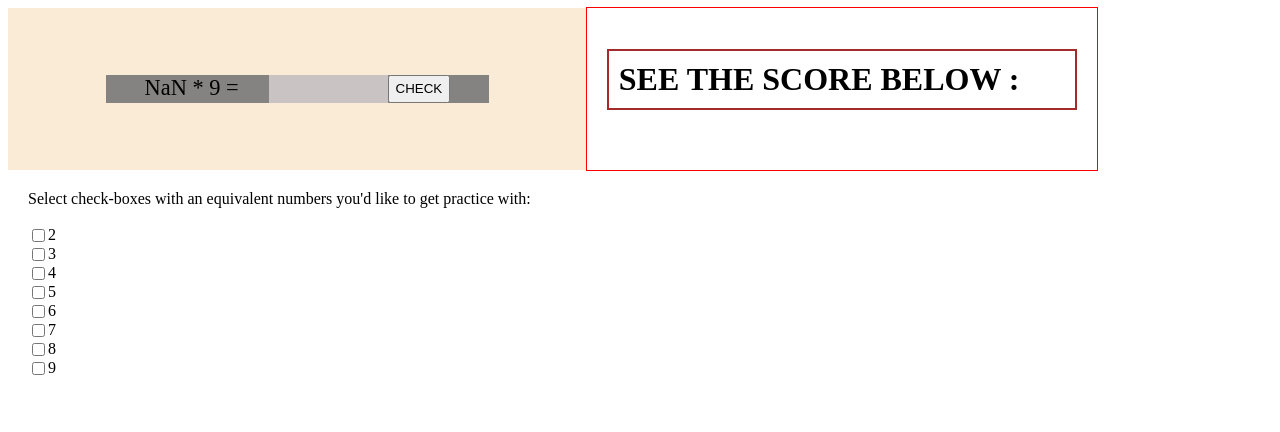
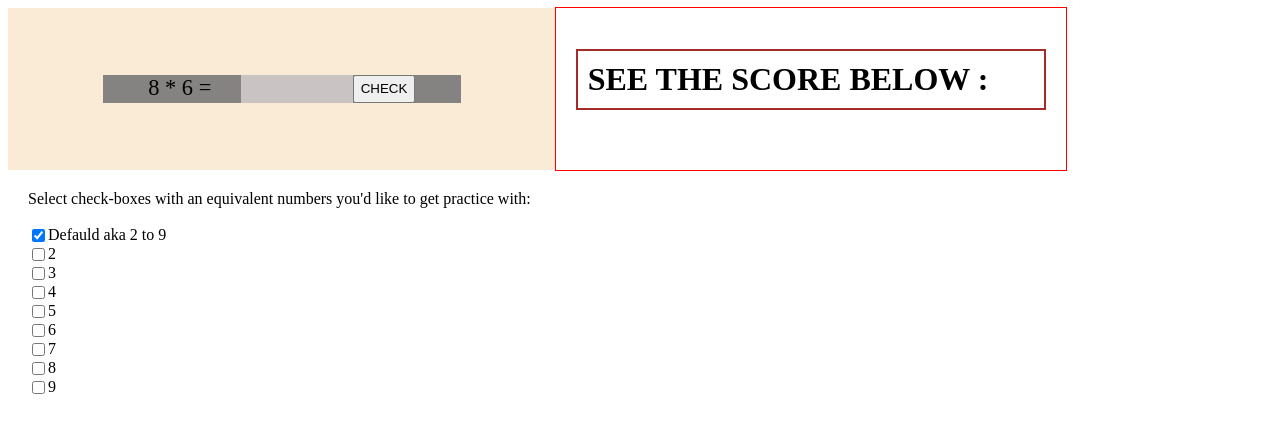
Before and after one commit to Yurii-Komarnytskyi/MultiplicationTableGame, a React (Create React App) app: page / in a window 1280 px wide. Shown: the top 432 px of the page. Built offline with nearby package versions, Linux system fonts and the light colour scheme.

Commit message:
Done a lotta work with GameModesCheckBoxes,there are two mutually exclusive regimes of GameMode state now, functioning pretty smoothly

```diff
--- a/src/components/container/GameContainer.jsx
+++ b/src/components/container/GameContainer.jsx
@@ -1,19 +1,17 @@
 import React, { useEffect, useState } from 'react';
 import styles from './GameContainer.module.css';
-import { createRandom, extractCorrectAnsw, compareGathered, ONE_TO_NINE } from '../../helpers';
-import ScorePanel from '../scorepanel/ScorePanel';
-// import BaseForMathActions from '../play_ground/math_area/BaseForMathActions';
+import { createRandom, extractCorrectAnsw, compareGathered } from '../../utils';
+import ScorePanel from '../scorepanel/panel/ScorePanel';
 import GameModesCheckBoxes from '../game_settings/GameModesCheckBoxes';
-// import BaseForMathActions from '../play_ground/BaseForMathActions';
 import BaseForMathActions from '../play_ground/BaseForMathActions';
 
 const GameContainer = () => {
   const [score, setScore] = useState([]);
-  // const [gameMode, setGameMode] = useState(ONE_TO_NINE);
   const [gameMode, setGameMode] = useState([]);
+  const [areAllTablesChecked, setAreAllTablesChecked] = useState(true);
   const [playersAnsw, setPlayersAnsw] = useState('');
   const [correctAnsw, setCorrectAnsw] = useState(null);
-  const [randQuest, setRandQuest] = useState(createRandom(gameMode));
+  const [randQuest, setRandQuest] = useState(createRandom(gameMode, areAllTablesChecked));
 
   useEffect(() => {
     setCorrectAnsw(extractCorrectAnsw(randQuest));
@@ -25,13 +23,14 @@ const GameContainer = () => {
     <React.Fragment>
       <div className={styles.almighty_wrapper}>
         <div className={styles.tetris}>
-
           <BaseForMathActions
             randQuest={randQuest}
             setRandQuest={setRandQuest}
             playersAnsw={playersAnsw}
             setPlayersAnsw={setPlayersAnsw}
             gameMode={gameMode}
+            areAllTablesChecked={areAllTablesChecked}
+            setIAreAllTablesChecked={setAreAllTablesChecked}
           />
         </div>
         <div className={styles.score_wrapper}>
@@ -45,6 +44,8 @@ const GameContainer = () => {
       <GameModesCheckBoxes
         setGameMode={setGameMode}
         gameMode={gameMode}
+        areAllTablesChecked={areAllTablesChecked}
+        setAreAllTablesChecked={setAreAllTablesChecked}
       />
     </React.Fragment>
   )
--- a/src/components/game_settings/GameModesCheckBoxes.jsx
+++ b/src/components/game_settings/GameModesCheckBoxes.jsx
@@ -1,30 +1,42 @@
-import React, { useEffect, useRef } from 'react';
+import React, { useEffect, useRef, useState } from 'react';
 import styles from './GameModesCheckBoxes.module.css';
-import { ONE_TO_NINE,extractCorrectAnsw, createRandom } from '../../helpers';
+import { TWO_TO_NINE } from '../../utils';
 
 const GameModesCheckBoxes = ({
   setGameMode,
-    gameMode,}) => {
+  gameMode,
+  areAllTablesChecked,
+  setAreAllTablesChecked, }) => {
 
-    let hasDefModeToggled = false;
-    const obtainDefModeCheckBox = useRef(null);
+  const allTablesCheckBox = useRef(null);
+  const [boxesFromTwoToNine, setBoxesFromTwoToNine] = useState([...Array.from(Array(8)).map((val, ind) => ([val = ind + 2, false]))]);
 
-    // const handleOneToNine = () => {
-    //     if (gameMode.length === 8){
-    //         hasDefModeToggled = !hasDefModeToggled;
-    //         setGameMode([]);
-    //     } else  setGameMode(ONE_TO_NINE);
+  useEffect(() => {
+    setGameMode(boxesFromTwoToNine.reduce((acc, val) => {
+        if(val[1] === true) {
+        acc.push(val[0]);
+        return acc;
+      }
+      return acc
+    },[]))
+    console.log('gameMode: ', gameMode)
+  }, [boxesFromTwoToNine])
 
-    //     console.log(gameMode, hasDefModeToggled)
-    // }
-    const handleSinglePick = (e) => {
-        // if (hasDefModeToggled) {
-        //     console.log(obtainDefModeCheckBox.current.checked);
-        //     obtainDefModeCheckBox.current.style.backgroundColor = "blue";
-        //     return setGameMode([e.target.value]);
-        // }
-        if (gameMode.includes(Number(e.target.value))) return setGameMode(arr => arr.filter(val => val !== Number(e.target.value)));
-        return setGameMode((arr) => [...arr, Number(e.target.value)])
+  const handleAllTables = () => {
+    if (areAllTablesChecked) {
+      setAreAllTablesChecked(bool => !bool); // changes areAllTablesChecked to FALSE
+      setGameMode([]);
+    }else {
+      setAreAllTablesChecked(bool => !bool); // changes areAllTablesChecked to TRUE
+      setGameMode(TWO_TO_NINE);
+      setBoxesFromTwoToNine(prevArr => prevArr.map((_, ind) => [ind+2, false]));
+    }
+  }
+
+  const handleSingleBox = (e) => {
+    if (areAllTablesChecked) setAreAllTablesChecked(false);
+    console.log("e.target.value: ",+e.target.value)
+    setBoxesFromTwoToNine(prevArr => prevArr.map((item, ind) => (+item[0] === +e.target.value)? [ind+2, !item[1]] : item));
   }
 
   return (
@@ -32,28 +44,26 @@ const GameModesCheckBoxes = ({
       <span>Select check-boxes with an equivalent numbers you'd like to get practice with: </span>
       <br />
 
-
-            {/* DEFAULT 2 TO 9 */}
-            {/* <label className={styles.boxes}>
+      <label className={styles.boxes}>
         <input
-                    onChange={handleOneToNine}
+          onChange={handleAllTables}
           type='checkbox'
-                    // checked={true}
-                    ref={obtainDefModeCheckBox}
+          checked={areAllTablesChecked}
+          ref={allTablesCheckBox}
         />
         <span>Defauld aka 2 to 9</span>
-            </label> */}
+      </label>
 
-            {/* SINGLE BOXES  */}
-            {ONE_TO_NINE.map((val) =>
+      {boxesFromTwoToNine.map((boxState) =>
         <React.Fragment>
           <label className={styles.boxes}>
             <input
-                            onChange={e => handleSinglePick(e)}
+              onChange={e => handleSingleBox(e)}
               type='checkbox'
-                            value={val}
+              value={boxState[0]}
+              checked={boxState[1]}
             />
-                        <span>{val}</span>
+            <span>{boxState[0]}</span>
           </label>
         </React.Fragment>)}
     </div>
--- a/src/components/play_ground/BaseForMathActions.jsx
+++ b/src/components/play_ground/BaseForMathActions.jsx
@@ -9,7 +9,7 @@ const BaseForMathActions = ({
   gameMode,
   areAllTablesChecked,}) => {
 
-  const allowedInputKeys = ['Backspace','Delete','ArrowRight','ArrowLeft', ...Array.from(Array(9)).map((val, ind) => val = `Digit${ind}`)];
+  const allowedInputKeys = ['Backspace','Delete','ArrowRight','ArrowLeft','Tab', ...Array.from(Array(10)).map((val, ind) => val = `Digit${ind}`)];
   const input_Ref = useRef(null);
 
   const handleCheckButton = (input_Ref) => (!input_Ref.current.value) ? null : setRandQuest(createRandom(gameMode, areAllTablesChecked));
--- a/src/helpers.js
+++ /dev/null
@@ -1,20 +0,0 @@
-const ONE_TO_NINE = [...Array.from(Array(8)).map((val, ind) => val = ind + 2)]
-
-const randomInt = (min, max) => Math.floor(min + Math.random() * (max + 1 - min));
-
-const createRandom = (arrOfTables, isDefModeOn = false) => {
-    if(isDefModeOn) return `${randomInt(2, 9)} * ${randomInt(2, 9)} =`;
-
-    console.log(`${randomInt(arrOfTables.sort()[0], arrOfTables.sort()[arrOfTables.length-1])} * ${randomInt(2, 9)} = WHICH IS INSIDE createRandom`);
-    return `${randomInt(arrOfTables.sort()[0], arrOfTables.sort()[arrOfTables.length-1])} * ${randomInt(2, 9)} =`;
-}
-const extractCorrectAnsw = (str) => +str[0] * +str.slice(4, 5);
-const compareGathered = (enteredVal, corectAnsw,) => (+enteredVal === corectAnsw)? 't' : 'f';
-
-export {
-    randomInt,
-    createRandom,
-    compareGathered,
-    extractCorrectAnsw,
-    ONE_TO_NINE
-};
```
Also changed, not shown: src/components/scorepanel/panel/ScorePanel.jsx (renamed from src/components/scorepanel/ScorePanel.jsx, +2 -6 lines), src/components/scorepanel/lightElem/LightDisc.jsx (renamed from src/components/scorepanel/LightDisc.jsx), src/components/scorepanel/lightElem/LightDisc.module.css (renamed from src/components/scorepanel/LightDisc.module.css), src/components/scorepanel/panel/ScorePanel.module.css (renamed from src/components/scorepanel/ScorePanel.module.css). Lines whose indentation alone changed are shown as unchanged.
